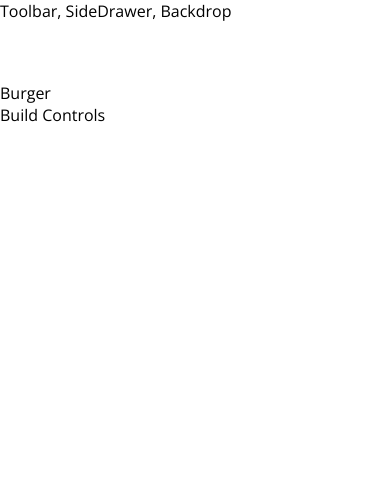
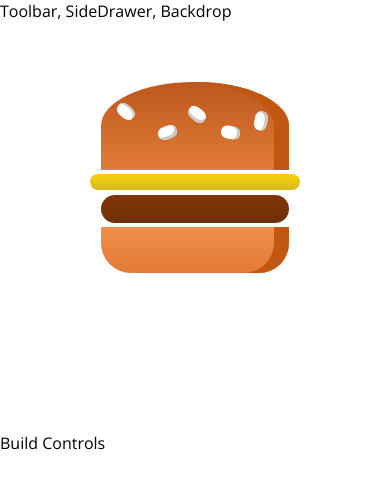
Before and after one commit to youssef-md/The-Burger-Builder, a React app: page / in a window 390 px wide. Shown: the top 488 px of the page. Built offline with nearby package versions, Linux system fonts and the light colour scheme.

Commit message:
Starting the Burger component and hard coding a burger

```diff
--- /dev/null
+++ b/src/components/Burger/Burger.css
@@ -0,0 +1,23 @@
+.Burger {
+  margin: auto;
+  width: 40%;
+  height: 650px;
+
+  text-align: center;
+  font-weight: bold;
+  font-size: 1.2rem;
+}
+
+@media (min-width: 500px) and (max-width: 1000px) {
+  .Burger {
+    width: 70%;
+    height: 600px;
+  }
+}
+
+@media (max-width: 500px) {
+  .Burger {
+    width: 60%;
+    height: 350px;
+  }
+}
--- a/src/components/Burger/Burger.js
+++ b/src/components/Burger/Burger.js
@@ -0,0 +1,16 @@
+import React from 'react';
+import styles from './Burger.css'
+import BurgerIngred from './BurgerIngred/BurgerIngred'
+
+const Burger = (props) => {
+  return (
+    <div className = {styles.Burger}>
+      <BurgerIngred type = 'bread-top'/>
+      <BurgerIngred type = 'cheese'/>
+      <BurgerIngred type = 'meat'/>
+      <BurgerIngred type = 'bread-bottom'/>
+    </div>
+  )
+}
+
+export default Burger
--- a/src/components/Burger/BurgerIngred/BurgerIngred.css
+++ b/src/components/Burger/BurgerIngred/BurgerIngred.css
@@ -8,7 +8,7 @@
 }
 
 .BreadTop {
-  height: 20%;
+  height: 25%;
   width: 80%;
   background: linear-gradient(#bc581e, #e27b36);
   border-radius: 50% 50% 0 0;
--- a/src/components/Burger/BurgerIngred/BurgerIngred.js
+++ b/src/components/Burger/BurgerIngred/BurgerIngred.js
@@ -18,9 +18,6 @@ class BurgerIngred extends React.Component {
             <div className = {styles.Seeds2}></div>
           </div>
         )
-        break
-      case('meat'):
-        ingredient = <div className = {styles.Meat}></div>
         break
       case('meat'):
         ingredient = <div className = {styles.Meat}></div>
--- a/src/containers/BurgerBuilder/BurgerBuilder.js
+++ b/src/containers/BurgerBuilder/BurgerBuilder.js
@@ -1,12 +1,13 @@
 import React,{ Component } from 'react'
 import Aux from '../../hoc/Aux'
+import Burger from '../../components/Burger/Burger'
 
 class BurgerBuilder extends Component {
 
   render() {
     return (
       <Aux>
-        <div>Burger</div>
+        <Burger />
         <div>Build Controls</div>
       </Aux>
     )
```
